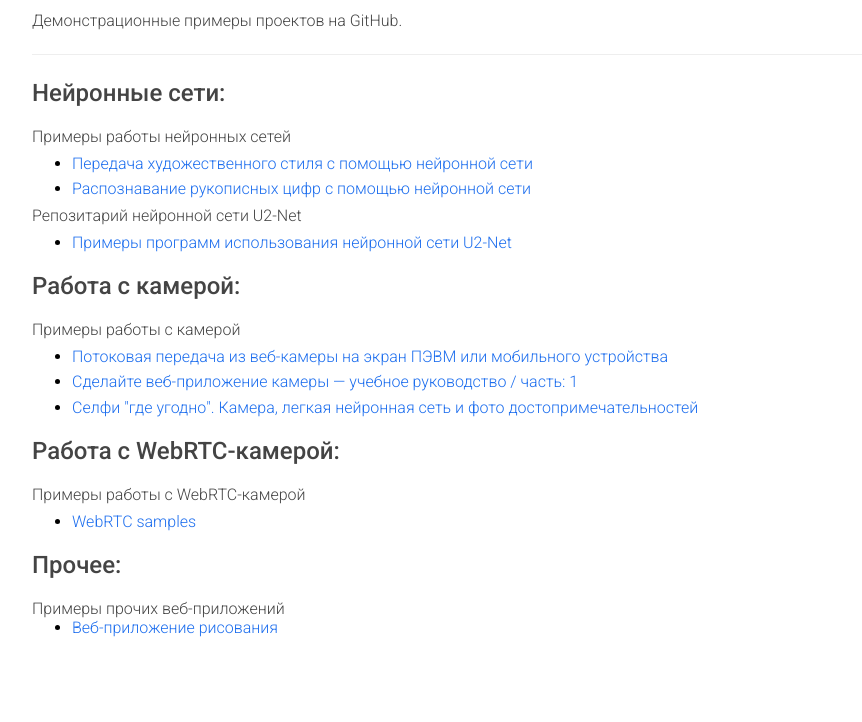
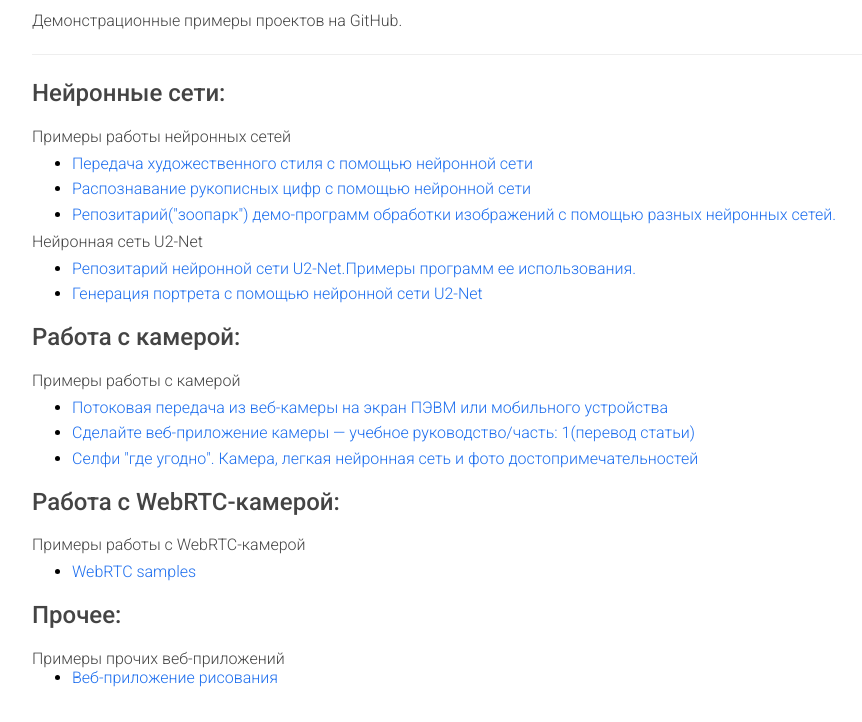
Before and after one commit to SergeyDeryabin/mix-samples, a plain HTML site: page index.html in a window 1280 px wide. Shown: the part 92-814 px from the top of the page, without its empty margins (128-990 px from the left). Drawn offline with Linux system fonts and the light colour scheme.

Commit message:
Add files via upload

```diff
--- a/index.html
+++ b/index.html
@@ -64,16 +64,21 @@
         <ul>
             <li><a href="src/content/nnets/Neural-Style-Transfer/">Передача художественного стиля с помощью нейронной сети</a></li>
             <li><a href="src/content/nnets/Hand-Written-Digit-Recognition/">Распознавание рукописных цифр с помощью нейронной сети</a></li>
+            <li><a href="https://github.com/w-okada/image-analyze-workers#demo">Репозитарий("зоопарк") демо-программ обработки изображений с помощью разных нейронных сетей.</a></li>
+
         </ul>
-        <p class="description">Репозитарий нейронной сети U2-Net</p>
+        <p class="description">Нейронная сеть U2-Net</p>
         <ul>
-            <li><a href="https://github.com/SergeyDeryabin/U-2-Net/tree/main_ru">Примеры программ использования нейронной сети U2-Net</a></li>
+            <li><a href="https://github.com/SergeyDeryabin/U-2-Net/tree/main_ru">Репозитарий нейронной сети U2-Net.Примеры программ ее использования.</a></li>
+            <li><a href="https://d3iwgbxa9wipu8.cloudfront.net/P01_wokers/t09_u2net-portrait/index.html">Генерация портрета с помощью нейронной сети U2-Net</a></li>
+
         </ul>
+
         <h2 id="capture">Работа с камерой:</h2>
         <p class="description">Примеры работы с камерой</p>
         <ul>
             <li><a href="src/content/camera/webcam-easy/demo/">Потоковая передача из веб-камеры на экран ПЭВМ или мобильного устройства</a></li>
-            <li><a href="src/content/camera/camera-app/">Сделайте веб-приложение камеры — учебное руководство / часть: 1</a></li>
+            <li><a href="src/content/camera/camera-app/">Сделайте веб-приложение камеры — учебное руководство/часть: 1(перевод статьи)</a></li>
         	<li><a href="src/content/camera/selfie-anywhere/">Селфи "где угодно". Камера, легкая нейронная сеть и фото достопримечательностей</a></li>
 
         </ul>
```
